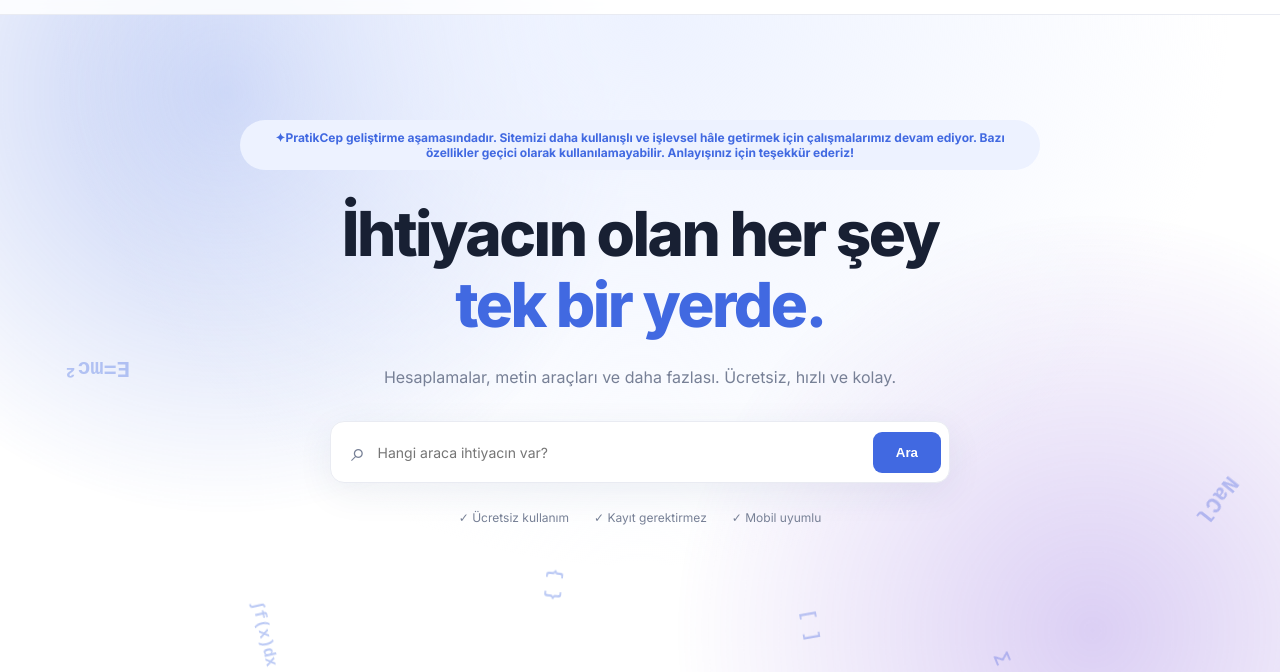
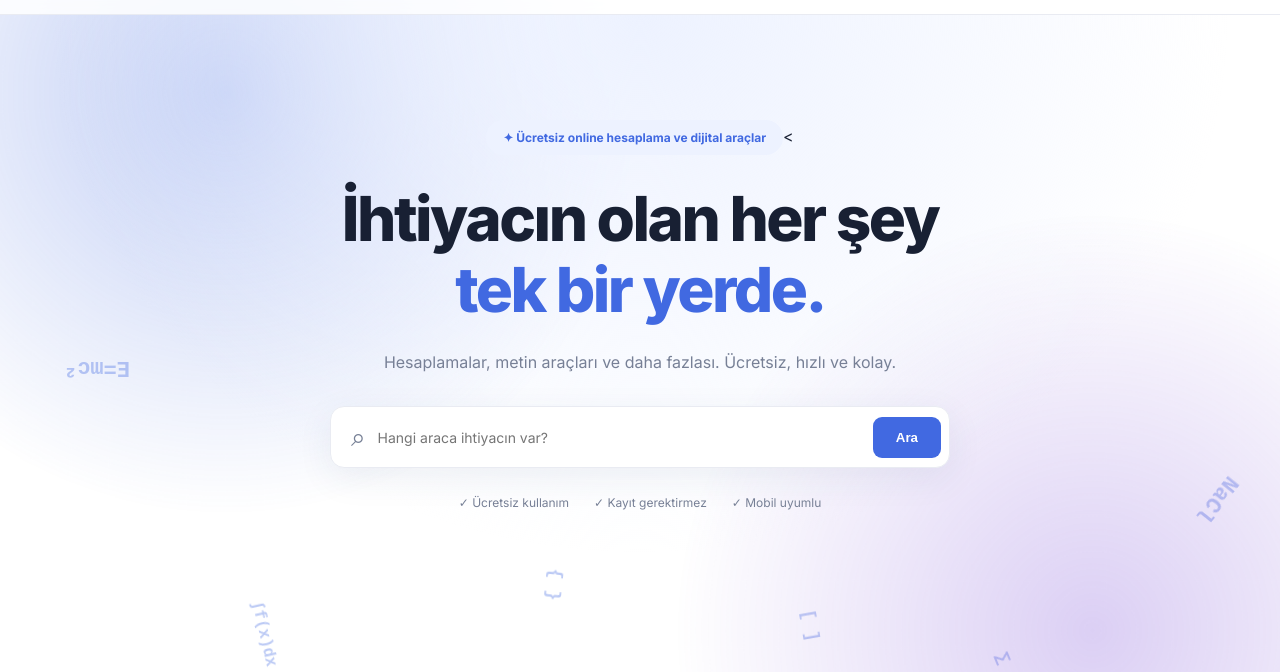
Before and after one commit to rcparslnn27/portfolyo, a plain HTML site: page index.html in a window 1280 px wide. Shown: the part 60-732 px from the top of the page. Drawn offline with Linux system fonts and the light colour scheme.

Commit message:
Update index.html

```diff
--- a/index.html
+++ b/index.html
@@ -88,7 +88,7 @@
 <main>
     <section class="hero" id="anasayfa">
         <div class="container hero-content">
-            <span class="hero-badge">✦PratikCep geliştirme aşamasındadır. Sitemizi daha kullanışlı ve işlevsel hâle getirmek için çalışmalarımız devam ediyor. Bazı özellikler geçici olarak kullanılamayabilir. Anlayışınız için teşekkür ederiz!</span>
+            <span class="hero-badge">✦ Ücretsiz online hesaplama ve dijital araçlar</span><
 
             <h1>
                 İhtiyacın olan her şey
```
